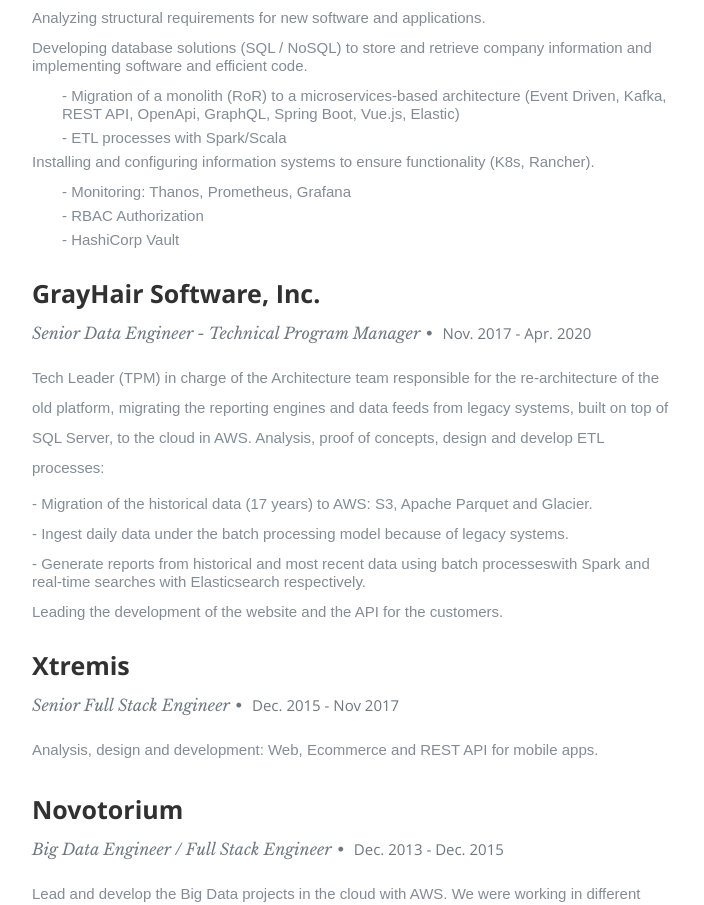
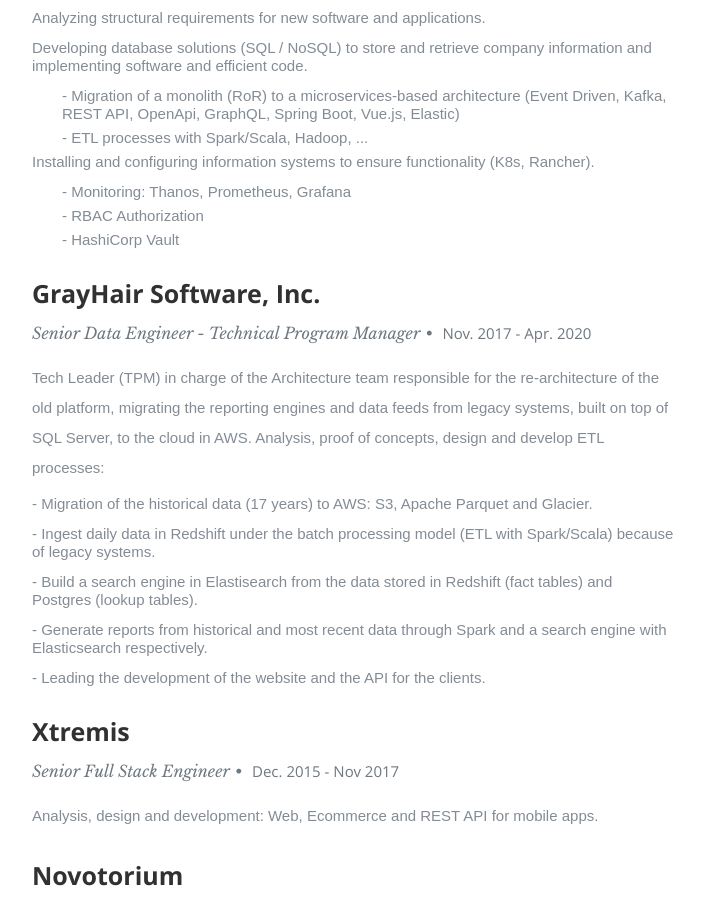
Before and after one commit to sylvinho81/resume, a React (Create React App) app: page / in a window 1280 px wide. Shown: the part 1560-2465 px from the top of the page, without its empty margins (373-1077 px from the left). Built offline with nearby package versions, Linux system fonts and the light colour scheme.

Commit message:
Modifications resume

```diff
--- a/src/components/resume/resume.js
+++ b/src/components/resume/resume.js
@@ -83,6 +83,7 @@
               <Skill skills={resumeData.skills4}/>
               <Skill skills={resumeData.skills5}/>
               <Skill skills={resumeData.skills6}/>
+
    				  </div>
 
 
--- a/src/resumeData.js
+++ b/src/resumeData.js
@@ -46,7 +46,7 @@
                       "<li>Developing database solutions (SQL / NoSQL) to store and retrieve company information and implementing software and efficient code.</li>" +
                       "<ul>" +
                       "<li> - Migration of a monolith (RoR) to a microservices-based architecture (Event Driven, Kafka, REST API, OpenApi, GraphQL, Spring Boot, Vue.js, Elastic)</li>" +
-                      "<li> - ETL processes with Spark/Scala</li>" +
+                      "<li> - ETL processes with Spark/Scala, Hadoop, ...</li>" +
                       "</ul>" +
                       "<li>Installing and configuring information systems to ensure functionality (K8s, Rancher).</li>" +
                       "<ul>" +
@@ -70,10 +70,10 @@
                       " proof of concepts, design and develop ETL processes:" +
                       "<br/><ul>"+
                       "<li> - Migration of the historical data (17 years) to AWS: S3, Apache Parquet and Glacier.</li>" +
-                      "<li> - Ingest daily data under the batch processing model because of legacy systems.</li>" +
-                      "<li> - Generate reports from historical and most recent data using batch processes" +
-                      "with Spark and real-time searches with Elasticsearch respectively.</li>" +
-                      "<li>Leading the development of the website and the API for the customers.</li></ul>"
+                      "<li> - Ingest daily data in Redshift under the batch processing model (ETL with Spark/Scala) because of legacy systems.</li>" +
+                      "<li> - Build a search engine in Elastisearch from the data stored in Redshift (fact tables) and Postgres (lookup tables).</li>" +
+                      "<li> - Generate reports from historical and most recent data through Spark and a search engine with Elasticsearch respectively.</li>" +
+                      "<li> - Leading the development of the website and the API for the clients.</li></ul>"
     },
     {
       "CompanyName":"Xtremis",
```
